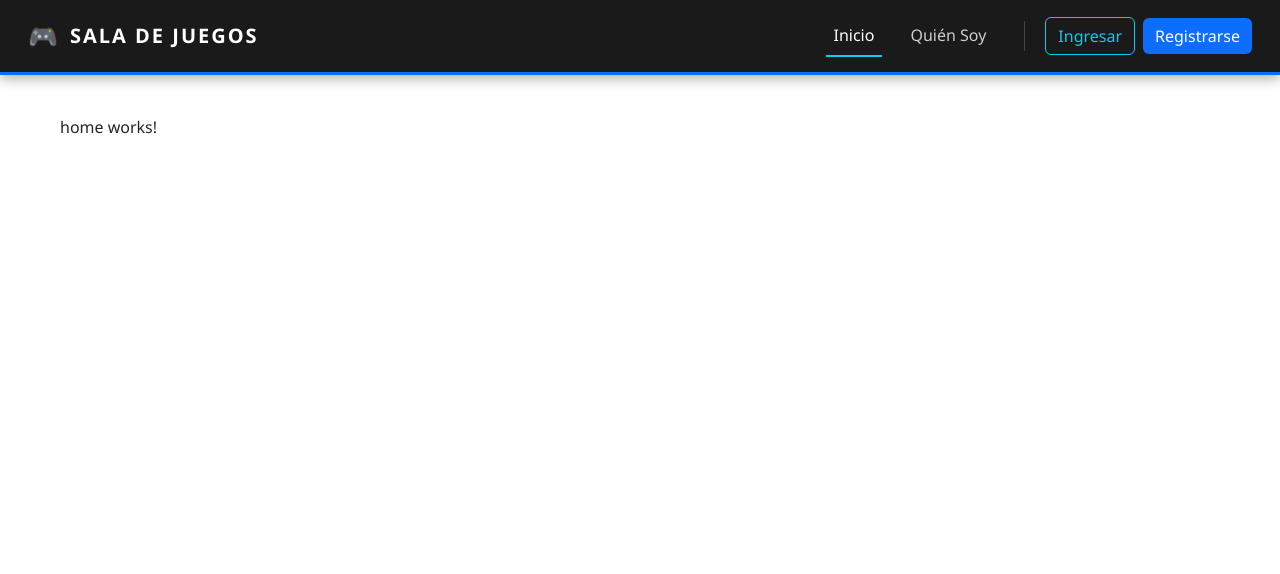
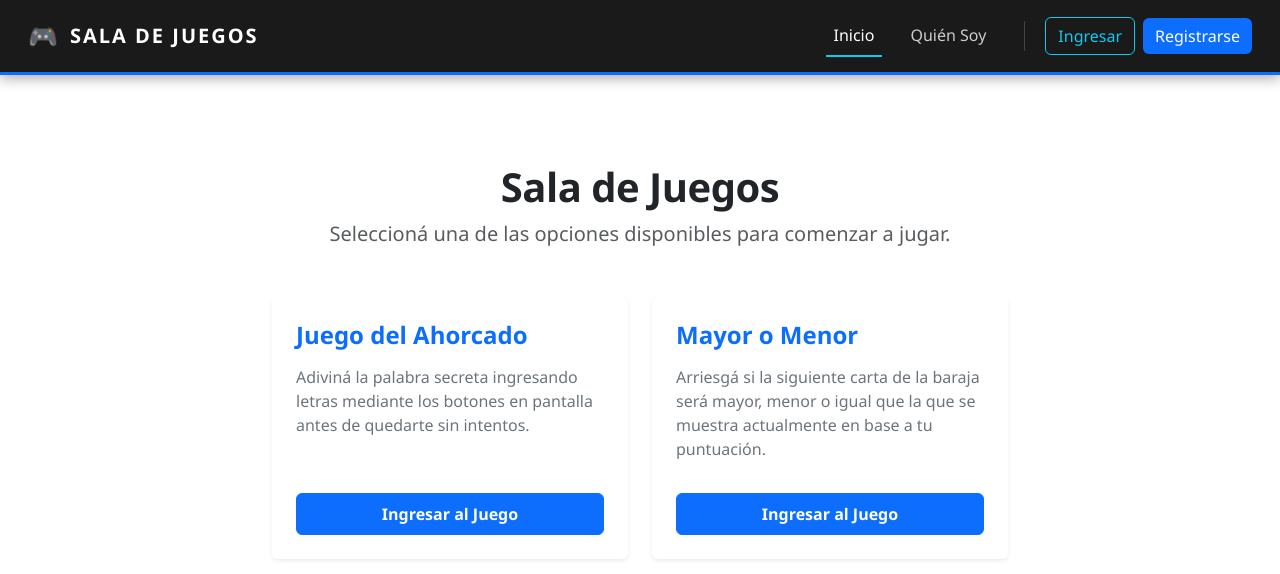
Before and after one commit to mateoutn2024/sala-de-juegos, an Angular app: page /home in a window 1280 px wide. Shown: the top 574 px of the page. Built offline with nearby package versions, Linux system fonts and the light colour scheme.

Commit message:
design(home): unificar interfaz del menu principal con el estilo global de la app

```diff
--- a/src/app/pages/home/home.css
+++ b/src/app/pages/home/home.css
@@ -0,0 +1,16 @@
+/* Estilo base para marchar con el ecosistema de la app */
+.card {
+  transition: transform 0.2s ease, box-shadow 0.2s ease;
+  background-color: #ffffff;
+}
+
+/* Efecto hover sutil y limpio */
+.card:hover {
+  transform: translateY(-3px);
+  box-shadow: 0 4px 15px rgba(0, 0, 0, 0.1) !important;
+}
+
+/* Títulos y textos integrados */
+h1 {
+  letter-spacing: -0.5px;
+}
--- a/src/app/pages/home/home.html
+++ b/src/app/pages/home/home.html
@@ -1 +1,44 @@
-<p>home works!</p>
+<div class="container mt-5">
+  <div class="row justify-content-center">
+    <div class="col-md-8">
+
+      <div class="text-center mb-5">
+        <h1 class="fw-bold text-dark">Sala de Juegos</h1>
+        <p class="text-muted fs-5">Seleccioná una de las opciones disponibles para comenzar a jugar.</p>
+      </div>
+
+      <div class="row g-4">
+
+        <div class="col-md-6">
+          <div class="card h-100 shadow-sm border-0">
+            <div class="card-body p-4 d-flex flex-column">
+              <h4 class="card-title fw-bold text-primary mb-3">Juego del Ahorcado</h4>
+              <p class="card-text text-secondary flex-grow-1">
+                Adiviná la palabra secreta ingresando letras mediante los botones en pantalla antes de quedarte sin intentos.
+              </p>
+              <button [routerLink]="['/ahorcado']" class="btn btn-primary w-100 py-2 fw-bold mt-3">
+                Ingresar al Juego
+              </button>
+            </div>
+          </div>
+        </div>
+
+        <div class="col-md-6">
+          <div class="card h-100 shadow-sm border-0">
+            <div class="card-body p-4 d-flex flex-column">
+              <h4 class="card-title fw-bold text-primary mb-3">Mayor o Menor</h4>
+              <p class="card-text text-secondary flex-grow-1">
+                Arriesgá si la siguiente carta de la baraja será mayor, menor o igual que la que se muestra actualmente en base a tu puntuación.
+              </p>
+              <button [routerLink]="['/mayor-menor']" class="btn btn-primary w-100 py-2 fw-bold mt-3">
+                Ingresar al Juego
+              </button>
+            </div>
+          </div>
+        </div>
+
+      </div>
+
+    </div>
+  </div>
+</div>
--- a/src/app/pages/home/home.ts
+++ b/src/app/pages/home/home.ts
@@ -1,8 +1,11 @@
 import { Component } from '@angular/core';
+import { CommonModule } from '@angular/common';
+import { RouterLink } from '@angular/router';
 
 @Component({
   selector: 'app-home',
-  imports: [],
+  standalone: true,
+  imports: [CommonModule, RouterLink],
   templateUrl: './home.html',
   styleUrl: './home.css',
 })
```
